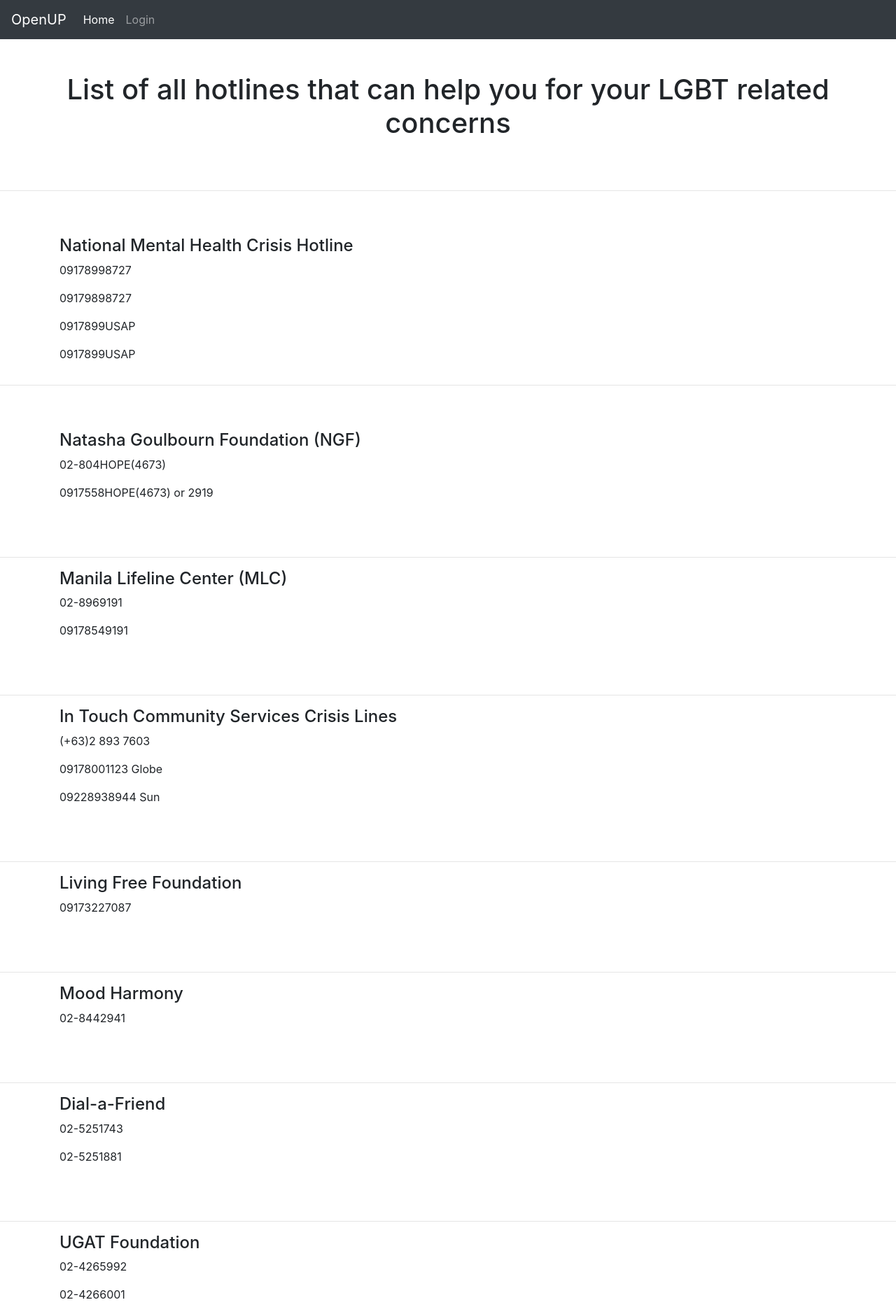
After one commit to rainerioagbayani/Flask-chatbot, a Flask app: page /hotlines in a window 1280 px wide. The commit adds this page. Shown: the whole page at 70% size. Run offline with Flask 3, Linux system fonts and the light colour scheme; parts of the project's set-up code (start-up, migrations or seed data) failed here and were passed over; some libraries are stand-ins or nearby versions.

Commit message:
added files

```diff
--- a/app.py
+++ b/app.py
@@ -38,6 +38,7 @@ def login():
 
         login = user.query.filter_by(username=uname, password=passw).first()
         if login is not None:
+            session['logged_in'] = True
             return redirect(url_for("home"))
     return render_template("login.html")
 # register
@@ -58,9 +59,9 @@ def register():
 # logout
 @app.route('/logout')
 def logout():
-    session.pop('user_id', None)
-    flash('You have successfully logged out.')
+    session['logged_in'] = False
     return redirect(url_for("login"))
+
 # homepage
 @app.route("/home")
 def home():
@@ -78,13 +79,6 @@ def hotlines():
 def about():
     return render_template("about.html")
 
-@app.route("/organizations")
-def org():
-    return render_template("organizations.html")
-
-@app.route("/support")
-def support():
-    return render_template("support.html")
 
 @app.route("/get", methods=["POST"])
 def chatbot_response():
--- /dev/null
+++ b/templates/hotlines.html
@@ -0,0 +1,114 @@
+<!DOCTYPE html>
+<html>
+    {% extends "layout.html" %}
+    {% block content %}
+<body>
+    <br><br>
+    <div class="container">
+        <div class="row">
+            <div class="col">
+                <h1>List of all hotlines that can help you for your LGBT related concerns</h1>
+            </div>
+        </div>
+    </div>
+    <br> <br>
+    <hr>
+<br><br>
+    <div class="container">
+        <div class="row">
+            <div class="col">
+                <h4>National Mental Health Crisis Hotline
+                </h4>
+                <p>09178998727</p>
+                <p>09179898727</p>
+                <p>0917899USAP</p>
+                <p>0917899USAP</p>
+            </div>
+        </div>
+    </div>
+    <hr>
+    <br><br>
+    <div class="container">
+        <div class="row">
+            <div class="col">
+                <h4>Natasha Goulbourn Foundation (NGF)</h4>
+                <p>02-804HOPE(4673)</p>
+                <p>0917558HOPE(4673) or 2919</p>
+            </div>
+        </div>
+    </div>
+    <br> <br>
+    <hr>
+
+    <div class="container">
+        <div class="row">
+            <div class="col">
+                <h4>Manila Lifeline Center (MLC)</h4>
+                <p>02-8969191</p>
+                <p>09178549191</p>
+            </div>
+        </div>
+    </div>
+    <br> <br>
+    <hr>
+
+    <div class="container">
+        <div class="row">
+            <div class="col">
+                <h4>In Touch Community Services Crisis Lines</h4>
+                <p>(+63)2 893 7603</p>
+                <p>09178001123 Globe</p>
+                <p>09228938944 Sun</p>
+            </div>
+        </div>
+    </div>
+    <br> <br>
+    <hr>
+
+    <div class="container">
+        <div class="row">
+            <div class="col">
+                <h4>Living Free Foundation</h4>
+                <p>09173227087</p>
+            </div>
+        </div>
+    </div>
+    <br> <br>
+    <hr>
+
+    <div class="container">
+        <div class="row">
+            <div class="col">
+                <h4>Mood Harmony</h4>
+                <p>02-8442941</p>
+            </div>
+        </div>
+    </div>
+    <br> <br>
+    <hr>
+
+    <div class="container">
+        <div class="row">
+            <div class="col">
+                <h4>Dial-a-Friend</h4>
+                <p>02-5251743</p>
+                <p>02-5251881</p>
+            </div>
+        </div>
+    </div>
+    <br> <br>
+    <hr>
+
+    <div class="container">
+        <div class="row">
+            <div class="col">
+                <h4>UGAT Foundation</h4>
+                <p>02-4265992</p>
+                <p>02-4266001</p>
+            </div>
+        </div>
+    </div>
+
+{% endblock %}
+
+</body>
--- a/templates/layout.html
+++ b/templates/layout.html
@@ -17,25 +17,16 @@
             <li class="nav-item active">
               <a class="nav-link" href="{{ url_for('home') }}">Home <span class="sr-only">(current)</span></a>
             </li>
+
+            {% if session['logged_in'] %}
             <li class="nav-item">
               <a class="nav-link" href="{{ url_for('hotlines') }}">Hotlines</a>
             </li>
+
             <li class="nav-item">
-              <a class="nav-link" href="{{ url_for('org') }}">View Organizations</a>
-            </li>
-            <li class="nav-item">
-                {% if session['logged_in'] %}
-                    <a class="nav-link" href="{{ url_for('chat_bot') }}">Chatbot</a>
-                {% else %}
-                    <a class="nav-link" style="display: none;" href="{{ url_for('chat_bot') }}">Chatbot</a>
-                {% endif %}
+              <a class="nav-link" href="{{ url_for('chat_bot') }}">Chatbot</a>
               </li>
           </ul>
-
-          <ul class="navbar-nav ml-auto">
-            <li class="nav-item">
-              <a class="nav-link"  href="{{ url_for('support') }}">Join support groups</a>
-            </li>
 
           <ul class="navbar-nav ml-auto">
             <li class="nav-item">
@@ -43,8 +34,7 @@
             </li>
 
             <li class="nav-item active">
-                {% if session['logged_in'] %}
-                    <a class="nav-link" href="{{ url_for('logout') }}">Logout</a>
+                <a class="nav-link" href="{{ url_for('logout') }}">Logout</a>
                 {% else %}
                     <a class="nav-link" href="{{ url_for('login') }}">Login</a>
                 {% endif %}
--- a/templates/login.html
+++ b/templates/login.html
@@ -4,10 +4,11 @@
     {% block content %}
     <body>
         <div class="container">
+          <h1>Login</h1>
             <div class="row" style="margin-top: 40px">
                 <div class="col-sm-6" style="margin: auto;">
                     <form method="POST">
-                        <!-- Email input -->
+                        <!-- Username input -->
                         <div class="form-outline mb-4">
                           <input type="text" name="uname" class="form-control" id="uname" />
                           <label class="form-label" for="email">Username</label>
--- a/templates/register.html
+++ b/templates/register.html
@@ -4,6 +4,7 @@
     {% block content %}
     <body>
         <div class="container">
+            <h1>Register</h1>
             <div class="row" style="margin-top: 40px">
                 <div class="col-sm-6" style="margin: auto;">
                     <form method="POST">
```
Also changed, not shown: templates/about.html (+17 -1 lines), templates/home.html (+21 -74 lines).
